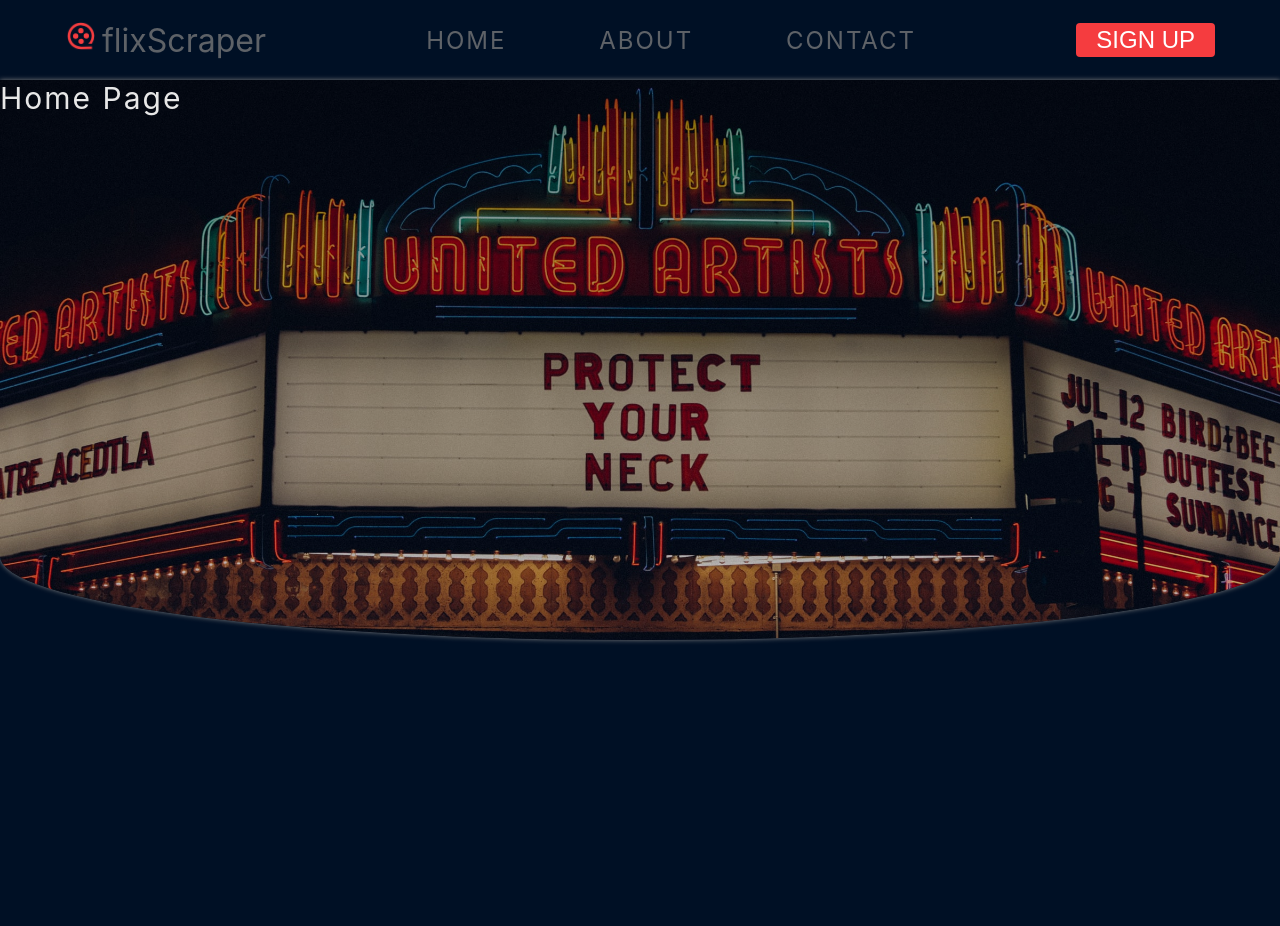
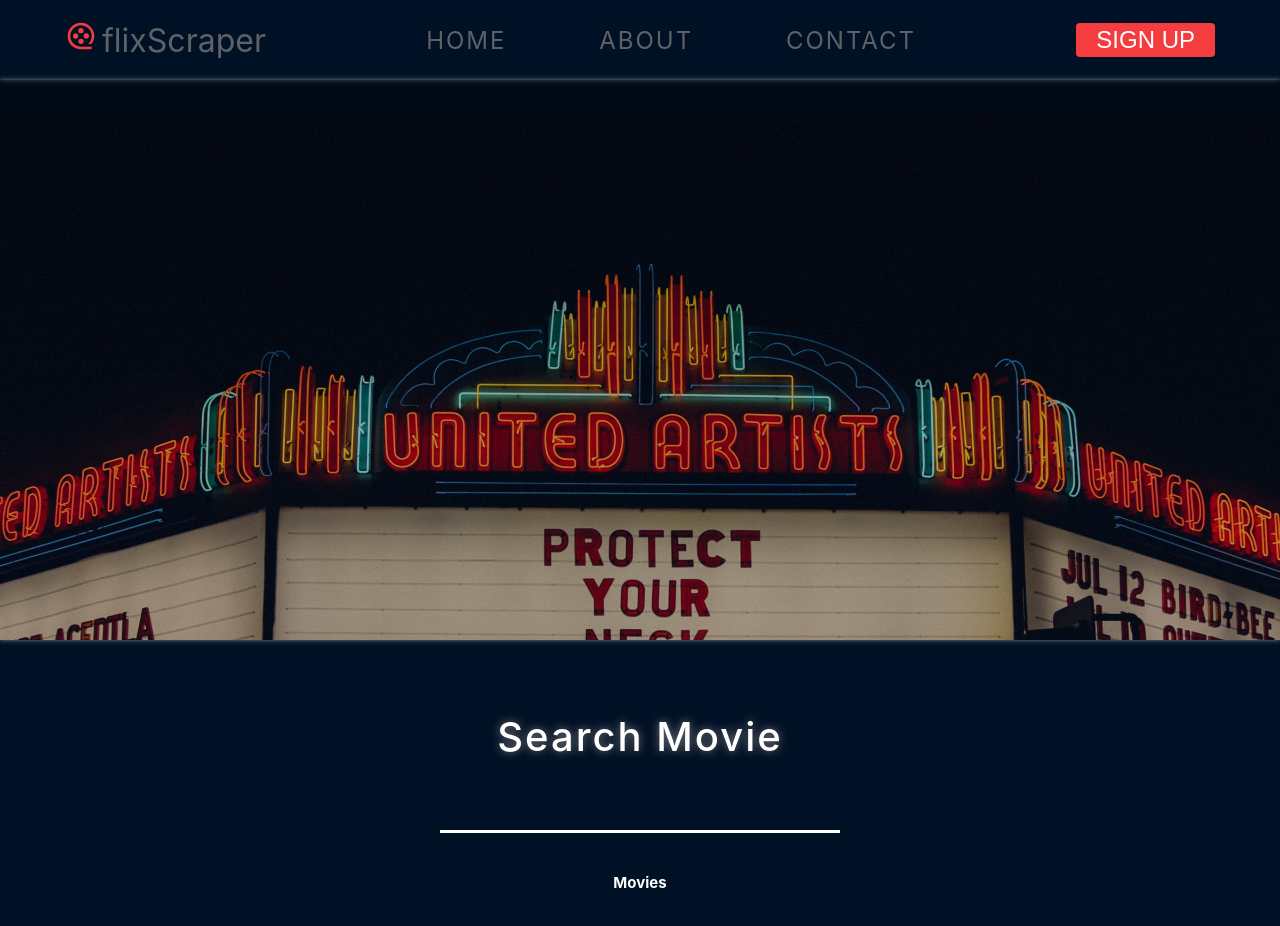
Before and after one commit to fidsta1990/flick-scraper, a React (Create React App) app: page / in a window 1280 px wide. Shown: the top 926 px of the page. Before the commit the page ends 800 px from the top, so only its background shows below. Built offline with nearby package versions, Linux system fonts and the light colour scheme; no server answers.

Commit message:
added states in context,js file to handle fetching movies from api, passed the states as values for the context to use in other components, updated styling for form in SearchForm component. imported and displayed component for Movie and Movies

```diff
--- a/src/components/Movies.jsx
+++ b/src/components/Movies.jsx
@@ -1,10 +1,11 @@
 import React from "react";
+
 
 const Movies = () => {
   return (
-    <div>
+    <section className="container">
       <h2>Movies</h2>
-    </div>
+    </section>
   );
 };
 
--- a/src/components/Navbar.jsx
+++ b/src/components/Navbar.jsx
@@ -1,4 +1,4 @@
-import React, { useEffect, useState } from "react";
+import React, { useState } from "react";
 import { FaBars } from "react-icons/fa";
 import { RiMovie2Line } from "react-icons/ri";
 import { Link } from "react-router-dom";
--- a/src/components/SearchForm.jsx
+++ b/src/components/SearchForm.jsx
@@ -1,7 +1,18 @@
-import React from "react";
+import React, { useState } from "react";
 
 const SearchForm = () => {
-  return <div></div>;
+  const handleSubmit = () => {
+    console.log("submit");
+  };
+  const handleChange = () => {
+    console.log("change");
+  };
+
+  return (
+    <form className="form" onSubmit={handleSubmit}>
+      <input type="text" className="search" onChange={handleChange} />
+    </form>
+  );
 };
 
 export default SearchForm;
--- a/src/data/context.js
+++ b/src/data/context.js
@@ -1,9 +1,42 @@
 import React, { useState, useEffect, useContext } from "react";
+
+export const API_ENDPOINT = `https://www.omdbapi.com/apikey=${process.env.REACT_APP_MOVIE_API_KEY}`;
 
 const AppContext = React.createContext();
 
 const AppProvider = ({ children }) => {
-  return <AppContext.Provider value="hello">{children}</AppContext.Provider>;
+  const [movies, setMovies] = useState([]);
+  const [error, setError] = useState({ show: false, msg: "" });
+  const [loading, setLoading] = useState(true);
+  const [query, setQuery] = useState("batman");
+
+  const fetchMovies = async () => {
+    setLoading(true);
+    try {
+      const res = await fetch(`${API_ENDPOINT}&s=${query}`);
+      const data = await res.json();
+      if (data.Response === "True") {
+        setMovies(data.Search);
+        setError({ show: false, msg: "" });
+      } else {
+        setError({ show: true, msg: data.Error });
+      }
+      setLoading(false);
+    } catch (error) {
+      setLoading(false);
+      console.log(error);
+    }
+  };
+
+  useEffect(() => {
+    fetchMovies();
+  }, [query]);
+
+  return (
+    <AppContext.Provider value={{ loading, error, movies, query, setQuery }}>
+      {children}
+    </AppContext.Provider>
+  );
 };
 
 export const useGlobalContext = () => {
--- a/src/index.scss
+++ b/src/index.scss
@@ -78,6 +78,12 @@
   width: 95vw;
   max-width: 1200px;
   margin: 0 auto;
+}
+
+.container {
+  min-height: 100vh;
+  color: $white;
+  margin: 4rem auto;
 }
 
 @media (min-width: 768px) {
@@ -281,13 +287,30 @@
 ===============
 */
 
-.header {
+.home .header {
   position: relative;
   background: linear-gradient(rgba(0, 0, 0, 0.4), rgba(0, 0, 0, 0.2)),
     url("./assets/joel-muniz-IkSjU7Ij2xk-unsplash.jpg") no-repeat center/cover;
+  background-position-y: -10%;
   height: 70vh;
   border-bottom-left-radius: 50% 0%;
   border-bottom-right-radius: 50% 0%;
+}
+
+.home .container {
+  display: flex;
+  flex-direction: column;
+  align-items: center;
+  min-height: 70vh;
+
+  h3 {
+    color: $white;
+    text-shadow: $darkShadow;
+    margin: 3.2rem 0;
+    font-size: 4rem;
+    font-weight: 490;
+    letter-spacing: $spacing;
+  }
 }
 
 @media (min-width: 768px) {
@@ -295,6 +318,33 @@
     border-bottom-left-radius: 50% 15%;
     border-bottom-right-radius: 50% 15%;
     box-shadow: $lightShadow;
+    background-position-y: 30%;
+  }
+}
+
+/*
+===============
+SearchForm
+===============
+*/
+
+.form {
+  width: 100%;
+  max-width: 400px;
+  margin: 0 auto;
+  .search {
+    background: transparent;
+    border: 0;
+    border-bottom: 3px solid $white;
+    width: 100%;
+    transition: $trans;
+    color: $white;
+    font-size: 3.2rem;
+
+    &:focus {
+      outline: 0;
+      border-bottom-color: $btnMain;
+    }
   }
 }
 
--- a/src/pages/Home.jsx
+++ b/src/pages/Home.jsx
@@ -1,10 +1,16 @@
 import React from "react";
-
+import SearchForm from "../components/SearchForm";
+import Movies from '../components/Movies'
 
 const Home = () => {
   return (
-    <section class="header">
-      <h2 class="title">Home page</h2>
+    <section className="home">
+      <div className="header"></div>
+      <div className="container">
+        <h3>Search Movie</h3>
+        <SearchForm />
+        <Movies/>
+      </div>
     </section>
   );
 };
--- a/src/pages/Movie.jsx
+++ b/src/pages/Movie.jsx
@@ -1,4 +1,6 @@
 import React from 'react'
+import {API_ENDPOINT} from '../data/context'
+import {useParams, Link} from 'react-router-dom'
 
 const Movie = () => {
   return (
```
